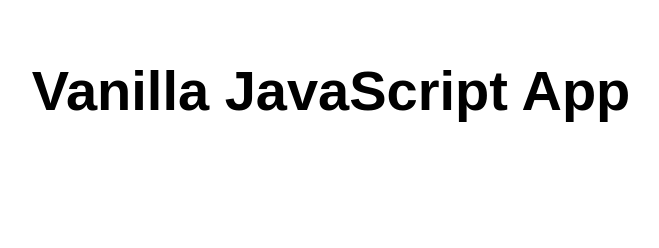
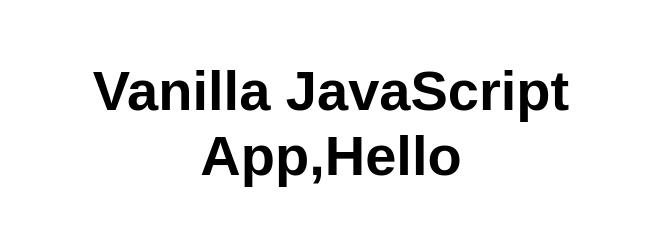
Before and after one commit to msnleon/basictest, a plain HTML site: page src/index.html in a window 1280 px wide. Shown: the whole page, without its empty margins (309-968 px from the left). Drawn offline with Linux system fonts and the light colour scheme.

Commit message:
Update index.html

```diff
--- a/src/index.html
+++ b/src/index.html
@@ -10,7 +10,7 @@
 
 <body>
   <main>
-    <h1>Vanilla JavaScript App</h1>
+    <h1>Vanilla JavaScript App,Hello</h1>
   </main>
 </body>
 
```
